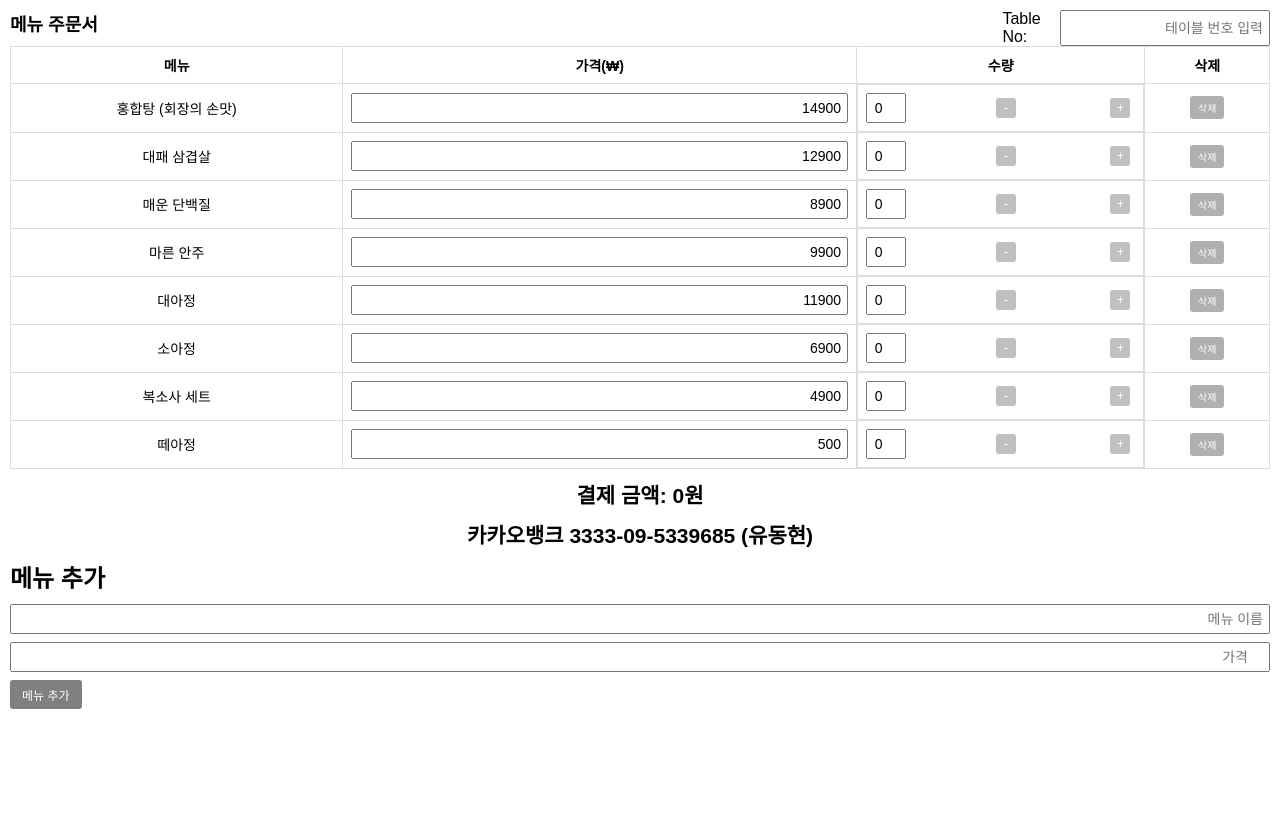
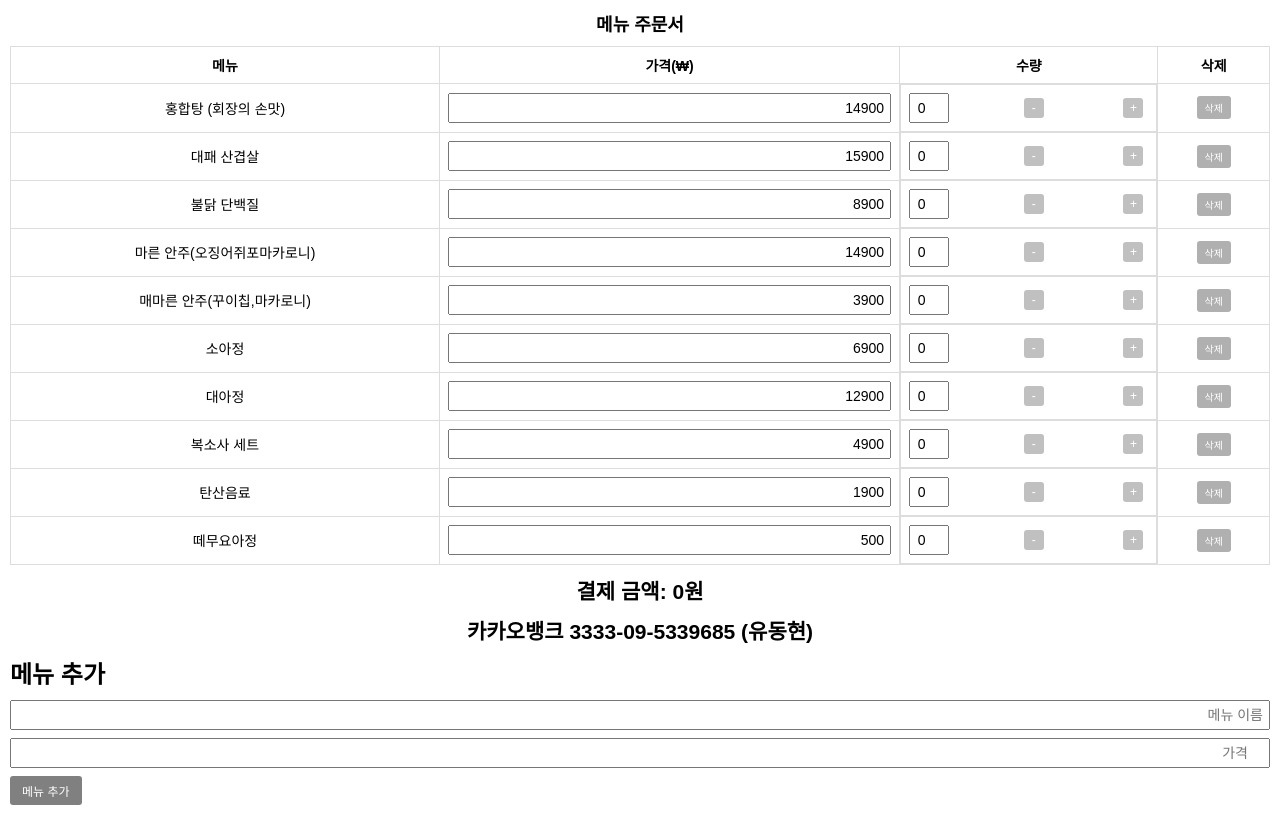
Before and after one commit to kdjidkr/herc_bar, a plain HTML site: page index.html in a window 1280 px wide. Before the commit the page ends 800 px from the top, so only its background shows below. Drawn offline with Linux system fonts and the light colour scheme.

Commit message:
Add files via upload

```diff
--- a/index.html
+++ b/index.html
@@ -10,13 +10,7 @@
 
 <body>
     <div class="container">
-        <div class="header">
-            <h1>메뉴 주문서</h1>
-            <div class="table-no">
-                <label for="tableNo">Table No:</label>
-                <input type="text" id="tableNo" placeholder="테이블 번호 입력">
-            </div>
-        </div>
+        <h1>메뉴 주문서</h1>
         <form id="orderForm">
             <table id="menuTable">
                 <tr>
@@ -30,8 +24,8 @@
 
             <div class="total">
                 <h2>결제 금액: <span id="totalAmount">0</span>원</h2>
-                <h2>카카오뱅크 3333-09-5339685 (유동현) </h2>
-            </div>
+           	    <h2>카카오뱅크 3333-09-5339685 (유동현) </h2>
+	</div>
 
             <div class="add-menu">
                 <h2>메뉴 추가</h2>
--- a/script.js
+++ b/script.js
@@ -1,12 +1,14 @@
 let menuItems = [
     { name: "홍합탕 (회장의 손맛)", price: 14900 },
-    { name: "대패 삼겹살", price: 12900 },
-    { name: "매운 단백질", price: 8900 },
-    { name: "마른 안주", price: 9900 },
-    { name: "대아정", price: 11900 },
+    { name: "대패 산겹살", price: 15900 },
+    { name: "불닭 단백질", price: 8900 },
+    { name: "마른 안주(오징어쥐포마카로니)", price: 14900 },
+    { name: "매마른 안주(꾸이칩,마카로니)", price: 3900 },
     { name: "소아정", price: 6900 },
+    { name: "대아정", price: 12900 },
     { name: "복소사 세트", price: 4900 },
-    { name: "떼아정", price: 500 }
+    { name: "탄산음료", price: 1900 },
+    { name: "떼무요아정", price: 500 }
 ];
 
 // 페이지 로딩 시 스크롤을 맨 위로 이동시키는 함수
--- a/style.css
+++ b/style.css
@@ -136,18 +136,3 @@ h2 {
         font-size: 12px;
     }
 }
-
-.header {
-    display: flex;
-    align-items: center;
-    justify-content: space-between;
-}
-
-.table-no {
-    display: flex;
-    margin-left: 20px;
-}
-
-.table-no label {
-    margin-right: 5px;
-}
```
